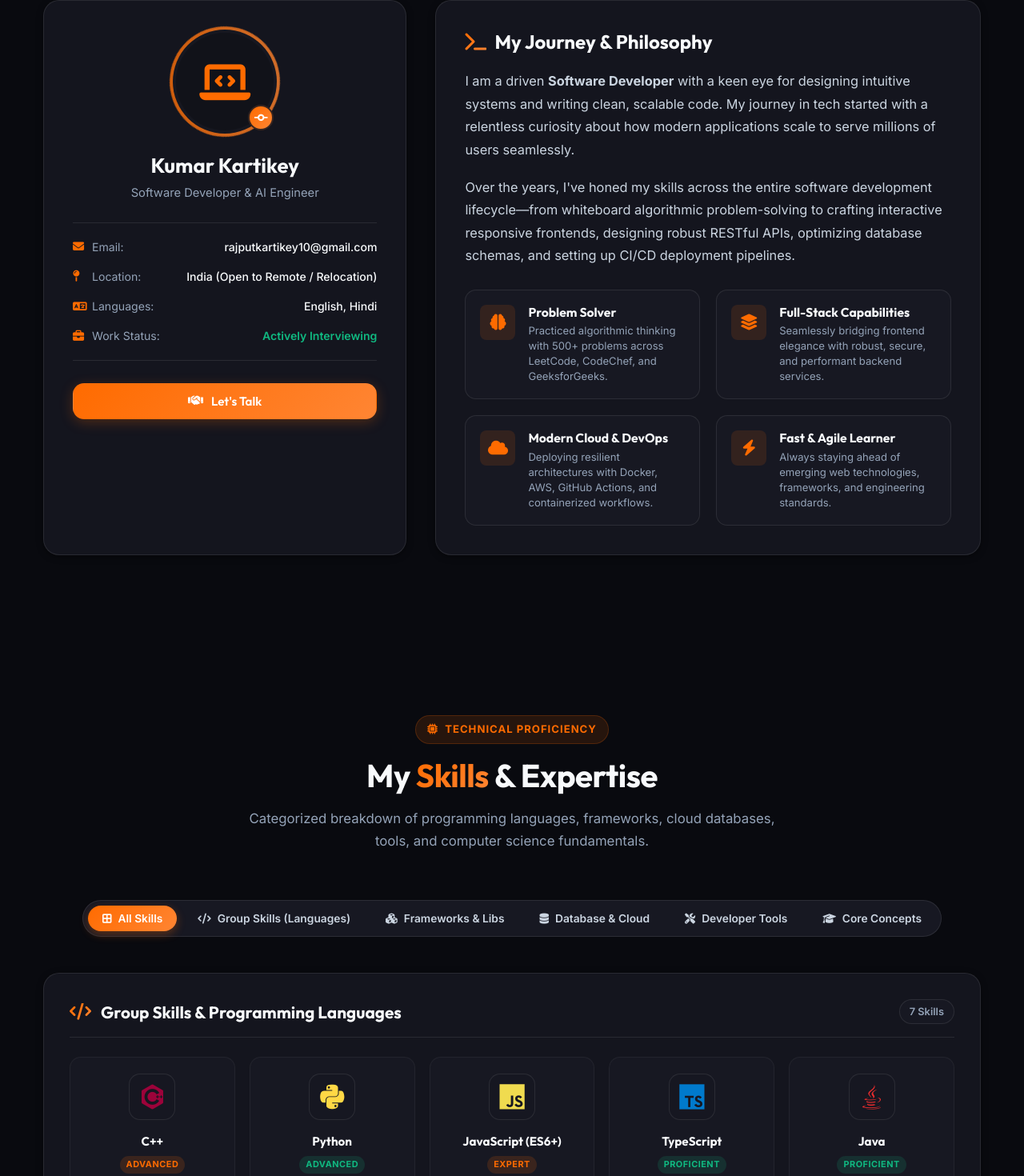
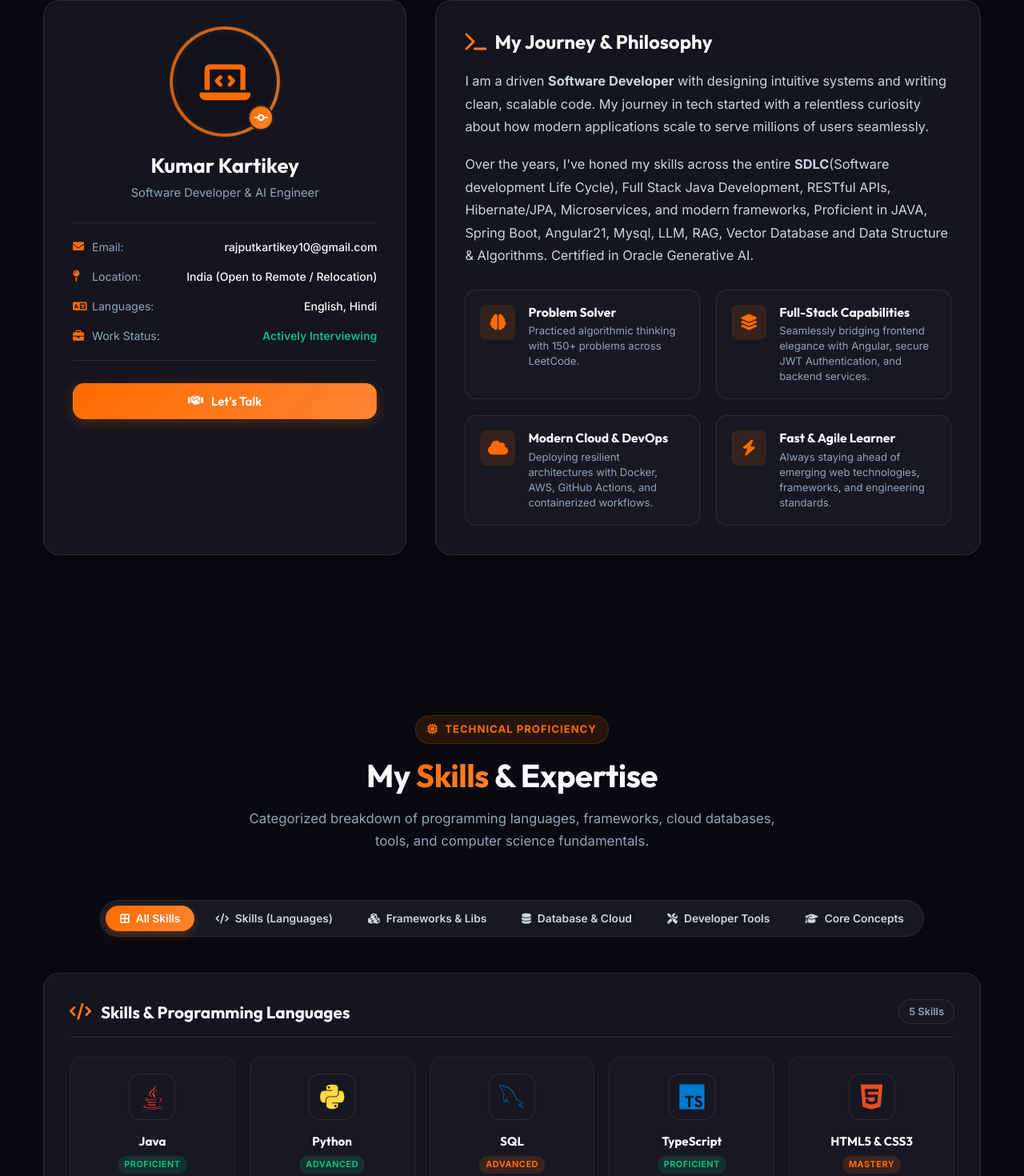
Before and after one commit to kartikeyofficial/Portfolio, an Angular app: page / in a window 1280 px wide. Shown: the part 1039-2509 px from the top of the page at 80% size. Built offline with nearby package versions, Linux system fonts and the light colour scheme.

Commit message:
Some Changes

```diff
--- a/src/app/app.component.html
+++ b/src/app/app.component.html
@@ -147,7 +147,7 @@
         </div>
 
         <p class="hero-description">
-          I am a Software Developer with a solid foundation in building high-performance web applications, scalable backends, and algorithmic problem-solving. Obsessed with clean code architecture, modern UI design, and continuous learning.
+          I am a Full Stack JAVA Developer with a solid foundation in building high-performance web applications, scalable backends, algorithmic problem-solving and Also Forward Deployed AI Engineer. Obsessed with clean code architecture, modern UI design, and System Designing.
         </p>
 
         <div class="hero-cta-group">
@@ -242,13 +242,13 @@
             <i class="devicon-angularjs-plain colored"></i> Angular 21
           </div>
           <div class="floating-badge chip-node" aria-hidden="true">
-            <i class="devicon-nodejs-plain colored"></i> Spring Boot
+            <i class="devicon-spring-plain colored"></i> Spring Boot
           </div>
           <div class="floating-badge chip-cpp" aria-hidden="true">
-            <i class="devicon-cplusplus-plain colored"></i> JAVA & DSA
+            <i class="devicon-java-plain colored"></i> JAVA & DSA
           </div>
           <div class="floating-badge chip-db" aria-hidden="true">
-            <i class="devicon-postgresql-plain colored"></i> SQL & Mongo
+            <i class="devicon-mysql-plain colored"></i> SQL & Mongo
           </div>
         </div>
       </div>
@@ -310,10 +310,10 @@
         <div class="about-card story-card">
           <h3 class="story-title"><i class="fa-solid fa-terminal highlight-text"></i> My Journey & Philosophy</h3>
           <p class="story-paragraph">
-            I am a driven <strong>Software Developer</strong> with a keen eye for designing intuitive systems and writing clean, scalable code. My journey in tech started with a relentless curiosity about how modern applications scale to serve millions of users seamlessly.
+            I am a driven <strong>Software Developer</strong> with designing intuitive systems and writing clean, scalable code. My journey in tech started with a relentless curiosity about how modern applications scale to serve millions of users seamlessly.
           </p>
           <p class="story-paragraph">
-            Over the years, I've honed my skills across the entire software development lifecycle—from whiteboard algorithmic problem-solving to crafting interactive responsive frontends, designing robust RESTful APIs, optimizing database schemas, and setting up CI/CD deployment pipelines.
+            Over the years, I've honed my skills across the entire <strong>SDLC</strong>(Software development Life Cycle), Full Stack Java Development, RESTful APIs, Hibernate/JPA, Microservices, and modern frameworks, Proficient in JAVA, Spring Boot, Angular21, Mysql, LLM, RAG, Vector Database and Data Structure & Algorithms. Certified in Oracle Generative AI.
           </p>
 
           <div class="highlights-grid">
@@ -321,7 +321,7 @@
               <div class="highlight-icon"><i class="fa-solid fa-brain"></i></div>
               <div class="highlight-content">
                 <h4>Problem Solver</h4>
-                <p>Practiced algorithmic thinking with 500+ problems across LeetCode, CodeChef, and GeeksforGeeks.</p>
+                <p>Practiced algorithmic thinking with 150+ problems across LeetCode.</p>
               </div>
             </div>
 
@@ -329,7 +329,7 @@
               <div class="highlight-icon"><i class="fa-solid fa-layer-group"></i></div>
               <div class="highlight-content">
                 <h4>Full-Stack Capabilities</h4>
-                <p>Seamlessly bridging frontend elegance with robust, secure, and performant backend services.</p>
+                <p>Seamlessly bridging frontend elegance with Angular, secure JWT Authentication, and backend services.</p>
               </div>
             </div>
 
@@ -370,7 +370,7 @@
             <i class="fa-solid fa-border-all"></i> All Skills
           </button>
           <button class="filter-tab" [class.active]="selectedSkillCategory() === 'languages'" (click)="filterSkills('languages')" role="tab">
-            <i class="fa-solid fa-code"></i> Group Skills (Languages)
+            <i class="fa-solid fa-code"></i> Skills (Languages)
           </button>
           <button class="filter-tab" [class.active]="selectedSkillCategory() === 'frameworks'" (click)="filterSkills('frameworks')" role="tab">
             <i class="fa-solid fa-cubes"></i> Frameworks & Libs
--- a/src/app/data/portfolio.data.ts
+++ b/src/app/data/portfolio.data.ts
@@ -3,17 +3,18 @@ import { SkillGroup, Project, Experience, Achievement, EducationItem } from '../
 export const SKILL_GROUPS: SkillGroup[] = [
   {
     id: 'languages',
-    title: 'Group Skills & Programming Languages',
+    title: 'Skills & Programming Languages',
     icon: 'fa-solid fa-code',
     skills: [
       {
-        name: 'C++',
+        name: 'Java',
         category: 'languages',
-        iconClass: 'devicon-cplusplus-plain colored',
-        proficiency: 'Advanced',
-        proficiencyClass: 'proficiency-expert',
-        description: 'DSA, STL, High Performance Algorithms'
+        iconClass: 'devicon-java-plain colored',
+        proficiency: 'Proficient',
+        proficiencyClass: 'proficiency-advanced',
+        description: 'Core Java, OOP Concepts, Collections'
       },
+
       {
         name: 'Python',
         category: 'languages',
@@ -23,12 +24,12 @@ export const SKILL_GROUPS: SkillGroup[] = [
         description: 'Backends, Scripting, Automation'
       },
       {
-        name: 'JavaScript (ES6+)',
+        name: 'SQL',
         category: 'languages',
-        iconClass: 'devicon-javascript-plain colored',
-        proficiency: 'Expert',
+        iconClass: 'devicon-mysql-plain colored',
+        proficiency: 'Advanced',
         proficiencyClass: 'proficiency-expert',
-        description: 'Asynchronous Programming, Event Loop, DOM'
+        description: 'Complex Queries, Indexing, Joins, Triggers'
       },
       {
         name: 'TypeScript',
@@ -37,22 +38,6 @@ export const SKILL_GROUPS: SkillGroup[] = [
         proficiency: 'Proficient',
         proficiencyClass: 'proficiency-advanced',
         description: 'Static Typing, Interfaces, Generics, OOP'
-      },
-      {
-        name: 'Java',
-        category: 'languages',
-        iconClass: 'devicon-java-plain colored',
-        proficiency: 'Proficient',
-        proficiencyClass: 'proficiency-advanced',
-        description: 'Core Java, OOP Concepts, Collections'
-      },
-      {
-        name: 'SQL',
-        category: 'languages',
-        iconClass: 'devicon-mysql-plain colored',
-        proficiency: 'Advanced',
-        proficiencyClass: 'proficiency-expert',
-        description: 'Complex Queries, Indexing, Joins, Triggers'
       },
       {
         name: 'HTML5 & CSS3',
@@ -78,44 +63,12 @@ export const SKILL_GROUPS: SkillGroup[] = [
         description: 'Components, Signals, RxJS, Dependency Injection'
       },
       {
-        name: 'React.js',
+        name: 'Spring Boot',
         category: 'frameworks',
-        iconClass: 'devicon-react-original colored',
+        iconClass: 'devicon-spring-plain colored',
         proficiency: 'Advanced',
         proficiencyClass: 'proficiency-expert',
-        description: 'Hooks, Virtual DOM, Component Architecture'
-      },
-      {
-        name: 'Next.js',
-        category: 'frameworks',
-        iconClass: 'devicon-nextjs-original',
-        proficiency: 'Proficient',
-        proficiencyClass: 'proficiency-advanced',
-        description: 'SSR, SSG, App Router, SEO Optimization'
-      },
-      {
-        name: 'Node.js',
-        category: 'frameworks',
-        iconClass: 'devicon-nodejs-plain colored',
-        proficiency: 'Advanced',
-        proficiencyClass: 'proficiency-expert',
-        description: 'RESTful Servers, Streams, Fast I/O'
-      },
-      {
-        name: 'Express.js',
-        category: 'frameworks',
-        iconClass: 'devicon-express-original',
-        proficiency: 'Advanced',
-        proficiencyClass: 'proficiency-expert',
-        description: 'Middlewares, Route Handlers, JWT Auth'
-      },
-      {
-        name: 'Redux Toolkit',
-        category: 'frameworks',
-        iconClass: 'devicon-redux-original colored',
-        proficiency: 'Proficient',
-        proficiencyClass: 'proficiency-advanced',
-        description: 'Global State Management, Slices, Thunks'
+        description: 'RESTful, JPA/Hibernate, Microservices'
       },
       {
         name: 'Tailwind CSS',
@@ -173,14 +126,6 @@ export const SKILL_GROUPS: SkillGroup[] = [
         description: 'EC2, S3, IAM, CloudFront, Lambda Serverless'
       },
       {
-        name: 'Firebase',
-        category: 'database-cloud',
-        iconClass: 'devicon-firebase-plain colored',
-        proficiency: 'Proficient',
-        proficiencyClass: 'proficiency-advanced',
-        description: 'Authentication, Realtime Firestore, Cloud Hosting'
-      },
-      {
         name: 'Supabase',
         category: 'database-cloud',
         iconClass: 'fa-solid fa-bolt-lightning highlight-text',
@@ -223,10 +168,18 @@ export const SKILL_GROUPS: SkillGroup[] = [
       {
         name: 'Postman',
         category: 'dev-tools',
-        iconClass: 'devicon-postman-plain colored',
+        iconClass: 'devicon-postman-plain',
         proficiency: 'Advanced',
         proficiencyClass: 'proficiency-expert',
         description: 'API Testing, Automated Collections, Environment Variables'
+      },
+      {
+        name: 'IntelliJ IDEA',
+        category: 'dev-tools',
+        iconClass: 'devicon-intellij-plain colored',
+        proficiency: 'Mastery',
+        proficiencyClass: 'proficiency-expert',
+        description: 'JAVA Project, Debugging, Custom Workspace Configs'
       },
       {
         name: 'VS Code',
@@ -236,6 +189,7 @@ export const SKILL_GROUPS: SkillGroup[] = [
         proficiencyClass: 'proficiency-expert',
         description: 'Profiling, Debugging, Custom Workspace Configs'
       },
+
       {
         name: 'Linux / Bash',
         category: 'dev-tools',
@@ -245,12 +199,12 @@ export const SKILL_GROUPS: SkillGroup[] = [
         description: 'Shell Scripting, Process Management, Remote SSH'
       },
       {
-        name: 'Vite & npm',
+        name: 'Kafka',
         category: 'dev-tools',
-        iconClass: 'devicon-vitejs-plain colored',
+        iconClass: 'devicon-apachekafka-original',
         proficiency: 'Proficient',
         proficiencyClass: 'proficiency-advanced',
-        description: 'Bundling, Hot Module Reloading, Dependency Auditing'
+        description: 'Real-time data streaming,Distributed append-only log'
       }
     ]
   },
```
